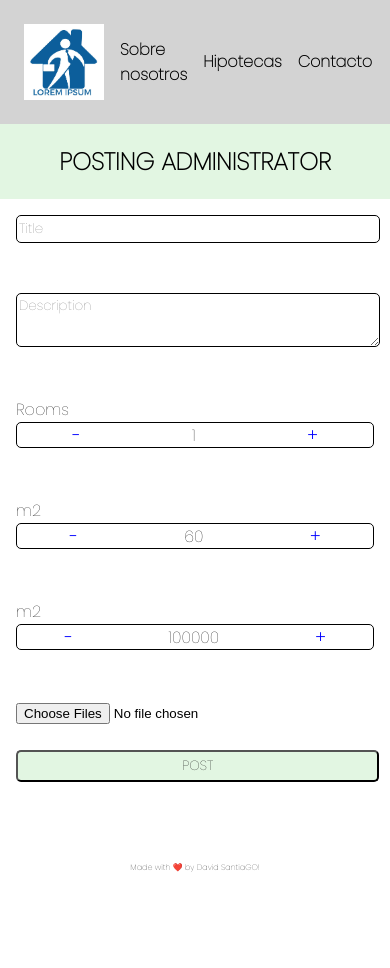
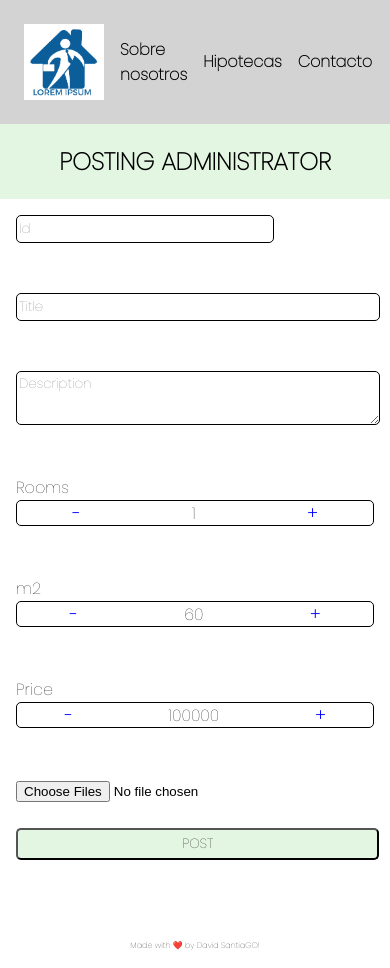
Before and after one commit to davidsantmar/inmoweb, a React (Create React App) app: page /pa in a window 390 px wide. Before the commit the page ends 890 px from the top, so only its background shows below. Built offline with nearby package versions, Linux system fonts and the light colour scheme.

Commit message:
added PA id field

```diff
--- a/src/App.scss
+++ b/src/App.scss
@@ -117,12 +117,17 @@ hr{
     .mortgage--title, .rooms__field{
         padding: 1rem;
     }
-    .title__field, .name__field, .email__field, .text__field, .price--container, .savings--container, .years--container, .interest--container, .rooms--container, .square--meters--container{
+    .title__field, .name__field, .email__field,
+    .text__field, .price--container, .savings--container,
+    .years--container, .interest--container, .rooms--container,
+    .square--meters--container, .id__field{
         display: flex;
         justify-content: space-around;
         height: 1.5rem;
         border-radius: 5px;
         border: solid 1px black;
+        font-family: 'Poppins';
+
     }
     .mortgage__input{
         font-family: 'Poppins';
--- a/src/components/PA.jsx
+++ b/src/components/PA.jsx
@@ -1,4 +1,7 @@
 import React, {useState} from 'react';
+import {  useSelector } from "react-redux";
+import { addProperty } from "../firebase/dbactions";
+
 
 const PA = () => {
     const [rooms, setRooms] = useState(1);
@@ -23,12 +26,36 @@ const PA = () => {
     const removePrice = () => {
         setM2(price - 1000);
     }
+    const handleEnterPressed = (event) => {
+        if(event.key === 'Enter'){
+            //handleClick();
+        }
+    }
+    /*function handleClick() {
+        addProperty(movieSelected.id, {
+          title: title,
+          description: description, // TODO TRAER DEL STORE O DE FIREBASE
+          rooms: rooms,
+          m2: m2,
+          price: price,
+          images: images,
+        });
+        //setMessage("");
+      }*/
     return (
         <div className='PA--form'>
             <div className='sub--title' data-testid='subTitle'>
                 <h2>POSTING ADMINISTRATOR</h2>
             </div>
             <form className='form--container' data-testid='form-container'>
+                <input
+                    className='id__field'
+                    type='text'
+                    placeholder='Id'
+                    data-testid='id-field'>
+                </input>
+                <br />
+                <br />
                 <input
                     className='title__field'
                     type='text'
@@ -66,7 +93,7 @@ const PA = () => {
                 <br />
                 <br />
                 <div className='price--title' data-testid='price-title'>
-                    m2
+                    Price
                     <div className='price--container' data-testid='price-container'>
                         <span className='change__numbers__buttons' onClick={removePrice}>-</span>
                         {price}
```
